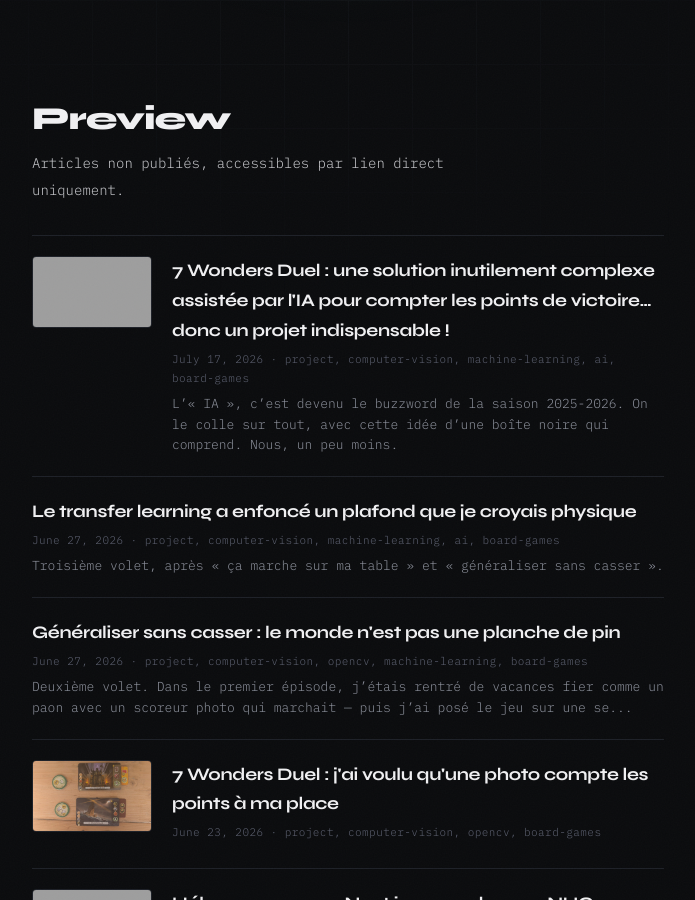
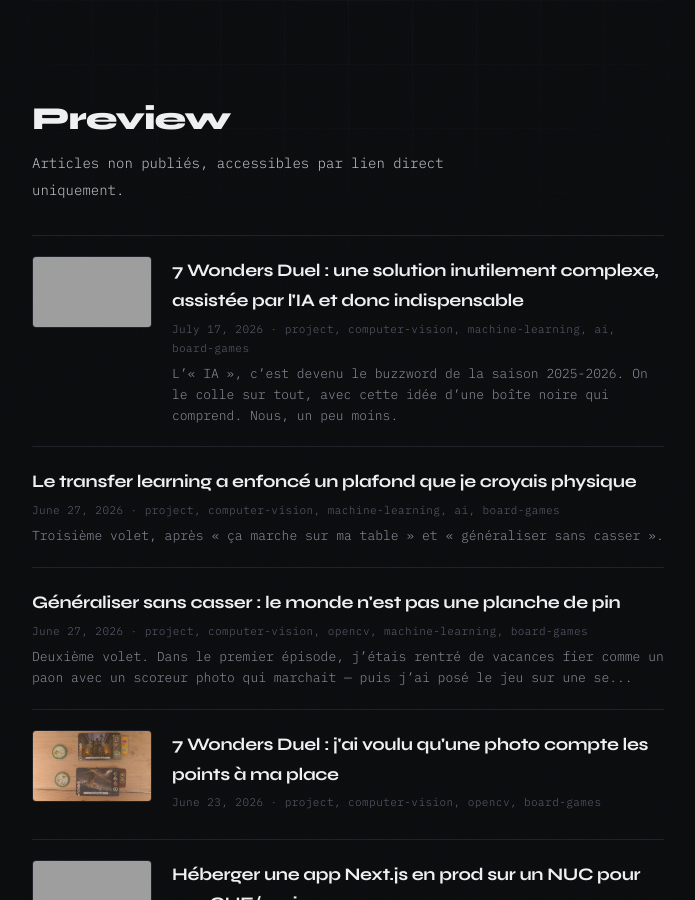
Before and after one commit to salfab/seesharpch, a Jekyll site: the page built from preview.html, in a window 1280 px wide and 900 px high, scrolled down 385 px, cut to the strip 0-900 px from the top of the window. Shown: the whole strip, without its empty margins (292-987 px from the left). Built offline with Jekyll 4.4.1, drawn with Linux system fonts in a browser that asks for light colours; grey boxes are pictures that could not be loaded.

Commit message:
Tighten 7 Wonders article title

```diff
--- a/_posts/2026-07-17-7-wonders-un-seul.md
+++ b/_posts/2026-07-17-7-wonders-un-seul.md
@@ -1,6 +1,6 @@
 ---
 layout: post
-title: "7 Wonders Duel : une solution inutilement complexe assistée par l'IA pour compter les points de victoire… donc un projet indispensable !"
+title: "7 Wonders Duel : une solution inutilement complexe, assistée par l'IA et donc indispensable"
 tags: [project, computer-vision, machine-learning, ai, board-games]
 header_image: /assets/img/7-wonders-ai-pipeline-hero-v3.png
 unlisted: true
```
